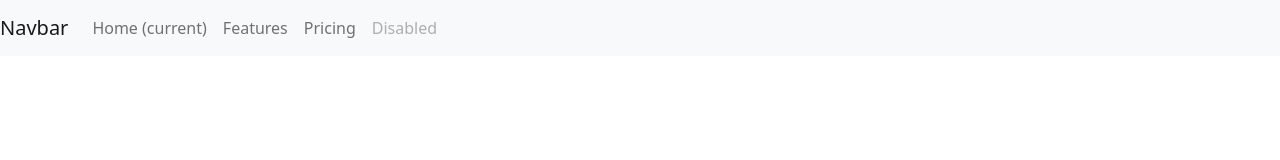
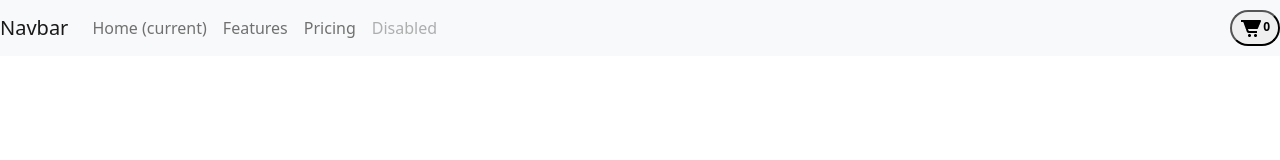
Before and after one commit to francobarbato/ecommerce-react, a React (Create React App) app: page / in a window 1280 px wide. Shown: the top 160 px of the page. Built offline with nearby package versions, Linux system fonts and the light colour scheme.

Commit message:
add cart

```diff
--- a/src/App.css
+++ b/src/App.css
@@ -1,5 +1,12 @@
 .App {
   text-align: center;
+}
+
+/* carrito */
+.badge text-black ms-1 rounded-pill{
+  border: 3px;
+  margin: 10px;
+  background-color: white;
 }
 
 .App-logo {
--- /dev/null
+++ b/src/components/Carrito.js
@@ -0,0 +1,16 @@
+import React from 'react';
+import foto from './imagenes/carrito.png';
+
+function Cart() {
+    return(
+        <>
+            <button type="button"  class="badge text-black ms-1 rounded-pill" data-toggle="modal" data-target="#exampleModal">
+                    {/* <img src={foto} alt=""/> */}
+                    <img src={foto} alt=""/>
+                <span id="contador" class="sr-only">0</span>
+            </button>
+        </>
+    );
+}
+
+export default Cart;
--- a/src/components/NavBar.js
+++ b/src/components/NavBar.js
@@ -1,4 +1,5 @@
 import 'bootstrap/dist/css/bootstrap.min.css';
+import Cart from './Carrito';
 
 function NavBar() {
     return(
@@ -24,6 +25,7 @@ function NavBar() {
                 </li>
                 </ul>
             </div>
+            <Cart/>
         </nav>
         </>
     );
```
Also changed, not shown: src/components/imagenes/carrito.png (added).
